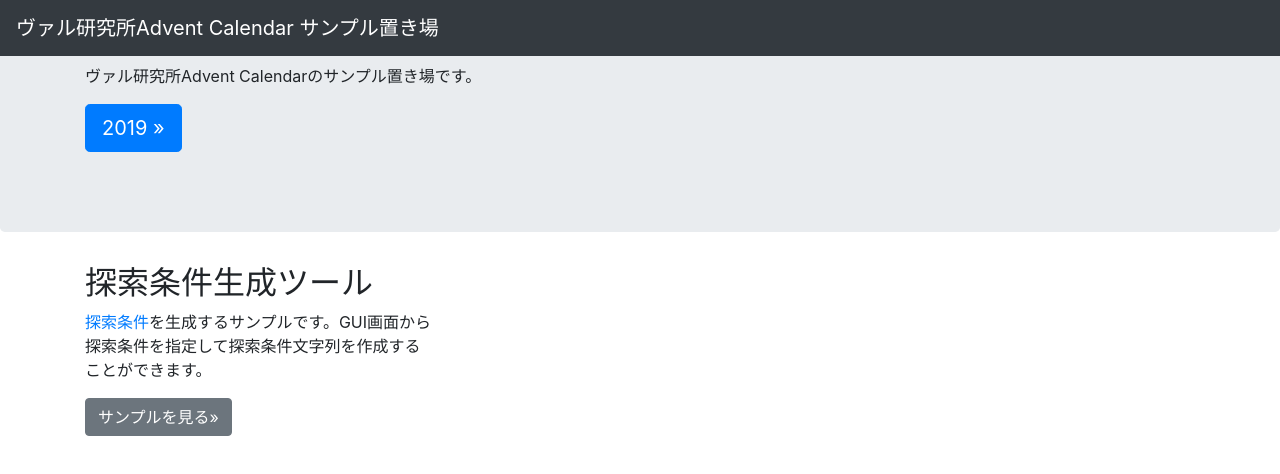
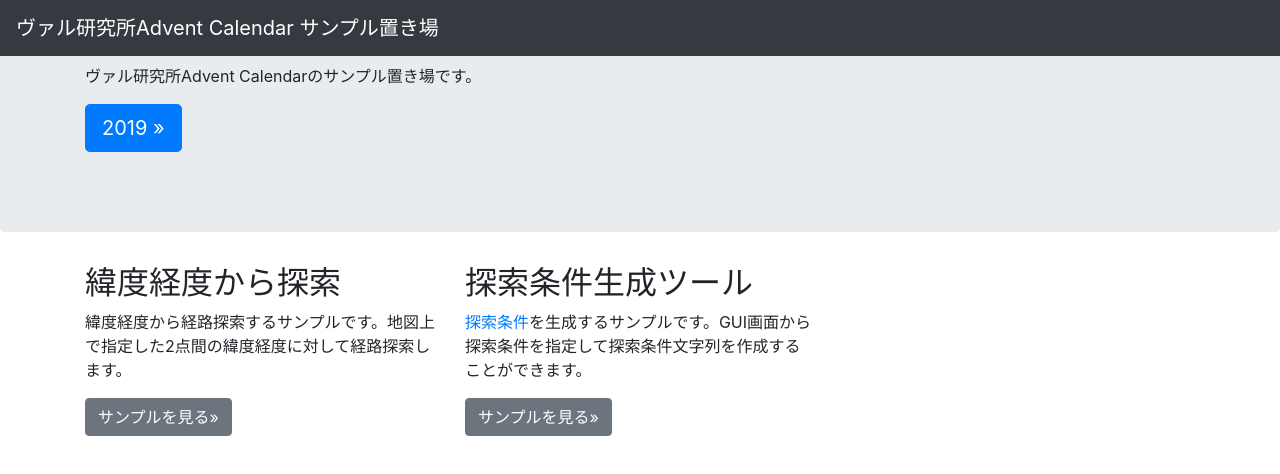
Before and after one commit to ValLaboratory/advcal_gh_pages, a plain HTML site: page index.html in a window 1280 px wide. Drawn offline with nearby package versions, Linux system fonts and the light colour scheme.

Commit message:
index.htmlを更新しました。

```diff
--- a/index.html
+++ b/index.html
@@ -25,6 +25,12 @@
       <div class="container">
         <div class="row">
           <div class="col-md-4">
+            <h2>緯度経度から探索</h2>
+            <p>
+            緯度経度から経路探索するサンプルです。地図上で指定した2点間の緯度経度に対して経路探索します。
+            <p><a class="btn btn-secondary" href="2019/1202/index.html" role="button" target="_blank">サンプルを見る&raquo;</a></p>
+          </div>
+          <div class="col-md-4">
             <h2>探索条件生成ツール</h2>
             <p><a href="http://docs.ekispert.com/v1/api/toolbox/course/condition.html" target="_blank">探索条件</a>を生成するサンプルです。GUI画面から探索条件を指定して探索条件文字列を作成することができます。</p>
             <p><a class="btn btn-secondary" href="2018/1225/index.html" role="button" target="_blank">サンプルを見る&raquo;</a></p>
```
